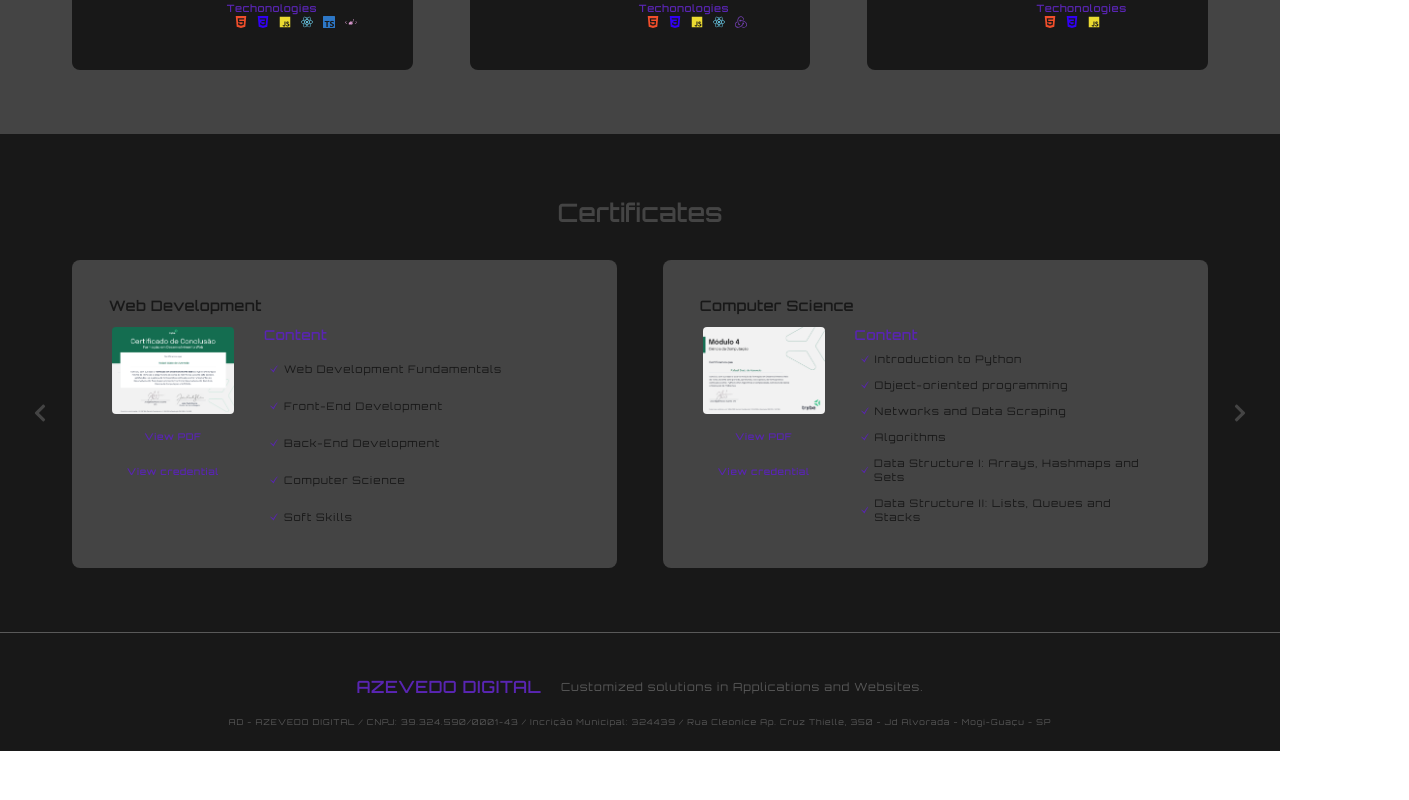
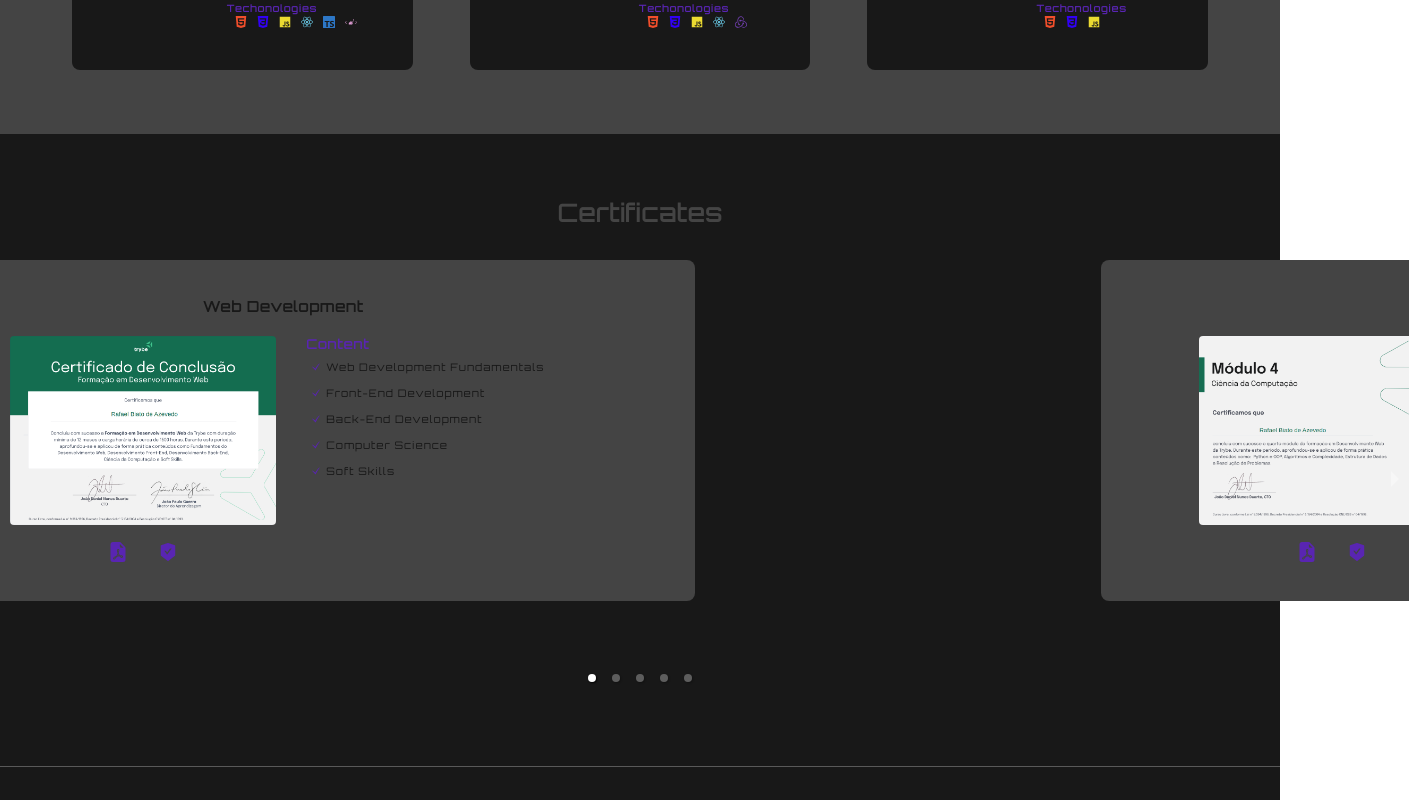
Before and after one commit to RafaelBiatoAzevedo/portifolio-Rafael-Azevedo, a React (Create React App) app: page / in a window 1280 px wide. Shown: the part 1460-2260 px from the top of the page, 1409 px wide, since content can reach past the window. Before the commit the page ends 2211 px from the top, so only its background shows below. Built offline with nearby package versions, Linux system fonts and the light colour scheme.

Commit message:
feat: add caroucel carts

```diff
--- a/package.json
+++ b/package.json
@@ -16,6 +16,7 @@
     "react-i18next": "^11.14.3",
     "react-icons": "^4.3.1",
     "react-namespaces": "^1.3.4",
+    "react-responsive-carousel": "^3.2.23",
     "react-scripts": "4.0.3",
     "react-scroll": "^1.8.7",
     "styled-components": "^5.3.3",
--- a/src/components/Certificates/components/Certificate/index.tsx
+++ b/src/components/Certificates/components/Certificate/index.tsx
@@ -1,6 +1,8 @@
 import { FC } from 'react';
 
 import { GiCheckMark } from 'react-icons/gi';
+import { BsFileEarmarkPdfFill } from 'react-icons/bs';
+import { AiFillSafetyCertificate } from 'react-icons/ai';
 
 import { useTheme } from 'styled-components';
 
@@ -16,6 +18,7 @@ import {
   WrapperInfo,
   Image,
   Link,
+  WrapperLinks,
 } from './styles';
 
 type TCertificateData = {
@@ -30,31 +33,23 @@ export const Certificate: FC<TCertificateData> = ({
     <Wrapper>
       <WrapperTitle>
         <Text
-          size="1.7rem"
+          size="1.8rem"
           title={<Translator path={certificate.title} />}
-          weight={fontWeight.medium}
+          weight={fontWeight.bold}
           color={colors.onBackgroundSecondary}
         />
       </WrapperTitle>
       <WrapperContent>
         <WrapperImage>
           <Image src={certificate.icon} alt="Certificate" />
-          <Link href={certificate.linkPdf} target="_blank">
-            <Text
-              color={colors.secondary}
-              title={<Translator path="Certificates.view" />}
-              weight={fontWeight.medium}
-              size="1.1rem"
-            />
-          </Link>
-          <Link href={certificate.linkCredentials} target="_blank">
-            <Text
-              color={colors.secondary}
-              title={<Translator path="Certificates.credentials" />}
-              weight={fontWeight.medium}
-              size="1.1rem"
-            />
-          </Link>
+          <WrapperLinks>
+            <Link href={certificate.linkPdf} target="_blank">
+              <BsFileEarmarkPdfFill size="2.5rem" color={colors.secondary} />
+            </Link>
+            <Link href={certificate.linkCredentials} target="_blank">
+              <AiFillSafetyCertificate size="2.5rem" color={colors.secondary} />
+            </Link>
+          </WrapperLinks>
         </WrapperImage>
         <WrapperInfo>
           <Text
--- a/src/components/Certificates/components/Certificate/styles.ts
+++ b/src/components/Certificates/components/Certificate/styles.ts
@@ -1,15 +1,19 @@
 import styled from 'styled-components';
 
 export const Wrapper = styled.div`
+  align-items: center;
   background-color: ${(p) => p.theme.colors.backgroundSecondary};
   border-radius: 1rem;
   display: flex;
   flex-direction: column;
   min-height: 38.5rem;
+  margin-bottom: 3rem;
 
   padding: ${(p) => p.theme.spacing.lg};
 
-  width: 48%;
+  width: 67%;
+
+  gap: 2rem;
 
   transition: height 0.8s;
 `;
@@ -21,22 +25,32 @@ export const WrapperTitle = styled.div`
   padding: 5px;
 `;
 
+export const WrapperLinks = styled.div`
+  align-items: center;
+  display: flex;
+  justify-content: center;
+  width: 100%;
+
+  gap: 2rem;
+`;
+
 export const WrapperImage = styled.div`
   align-items: center;
+  justify-content: center;
   display: flex;
   flex-direction: column;
   height: 100%;
 
   gap: 10px;
-  width: 28%;
+  width: 35%;
 `;
 
 export const WrapperContent = styled.div`
-  align-items: center;
+  align-items: flex-start;
+  justify-content: center;
   display: flex;
   flex: 1;
 
-  padding: ${(p) => p.theme.spacing.sm};
   gap: 30px;
 
   @media (max-width: ${(p) => p.theme.resolutions.celphone}) {
@@ -48,9 +62,7 @@ export const WrapperContent = styled.div`
 export const WrapperInfo = styled.div`
   display: flex;
   flex-direction: column;
-  height: 100%;
-  justify-content: space-between;
-  width: 72%;
+  gap: 0.5rem;
 `;
 
 export const Image = styled.img`
--- a/src/components/Certificates/index.tsx
+++ b/src/components/Certificates/index.tsx
@@ -1,6 +1,9 @@
 import { FC } from 'react';
 
 import { useTheme } from 'styled-components';
+
+import 'react-responsive-carousel/lib/styles/carousel.min.css'; // requires a loader
+import { Carousel } from 'react-responsive-carousel';
 
 import { certificates } from '~/utils/paths';
 
@@ -10,7 +13,7 @@ import { Wrapper } from './styles';
 
 import { Translator } from '../Translator';
 import { Text } from '../Text';
-import { Caroucel } from '../ Carousel';
+// import { Caroucel } from '../ Carousel';
 
 export const Certificates: FC = (): JSX.Element => {
   const { colors } = useTheme();
@@ -22,12 +25,17 @@ export const Certificates: FC = (): JSX.Element => {
         color={colors.onBackgroundPrimary}
         weight="bold"
       />
-      <Caroucel
+      {/* <Caroucel
         items={certificates}
         renderComponent={(item) => <Certificate certificate={item} />}
         numberElements={2}
         backgroundButton="secondary"
-      />
+      /> */}
+      <Carousel centerMode showStatus={false}>
+        {certificates.map((certificate) => (
+          <Certificate certificate={certificate} />
+        ))}
+      </Carousel>
     </Wrapper>
   );
 };
--- a/src/components/Certificates/styles.ts
+++ b/src/components/Certificates/styles.ts
@@ -5,10 +5,12 @@ export const Wrapper = styled.div`
   background-color: ${(p) => p.theme.colors.backgroundPrimary};
   display: flex;
   flex-direction: column;
+  justify-content: center;
 
   min-height: 42rem;
 
-  padding: ${(p) => p.theme.spacing.xxl} ${(p) => p.theme.spacing.lm};
+  padding: ${(p) => p.theme.spacing.xxl} ${(p) => p.theme.spacing.lm}
+    ${(p) => p.theme.spacing.lg} ${(p) => p.theme.spacing.lm};
   gap: 4rem;
 
   @media (max-width: ${(p) => p.theme.resolutions.celphone}) {
--- a/src/i18n/locales/en-us.ts
+++ b/src/i18n/locales/en-us.ts
@@ -56,7 +56,7 @@ const objExport = {
     },
     Projects: {
       view: 'Visit WebSite',
-      title: 'Projects',
+      title: 'Projects in the course of TRYBE',
       titleOne: 'Type',
       titleTwo: 'Status',
       titleThree: 'Data',
--- a/src/i18n/locales/pt-br.ts
+++ b/src/i18n/locales/pt-br.ts
@@ -56,7 +56,7 @@ const objExport = {
     },
     Projects: {
       view: 'Visitar Site',
-      title: 'Projetos',
+      title: 'Projetos no curso da TRYBE',
       titleOne: 'Tipo',
       titleTwo: 'Status',
       titleThree: 'Dados',
```
Also changed, not shown: 1 other file (tests, documents, lock files or other folders).
